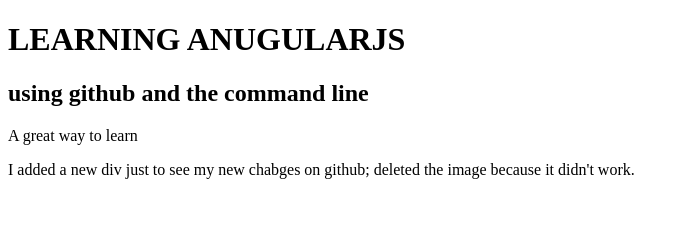
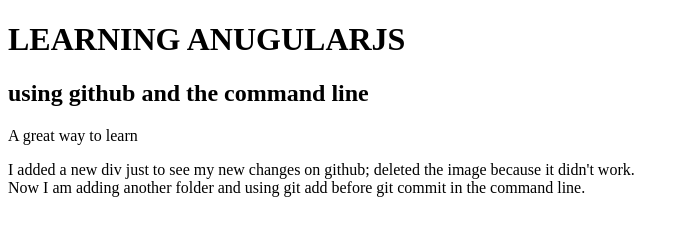
Before and after one commit to TGeorge514/angular-coursera, a plain HTML site: page index.html in a window 1280 px wide. Shown: the whole page, without its empty margins (0-689 px from the left). Drawn offline with Linux system fonts and the light colour scheme.

Commit message:
Modified 2.1
This time I tried the add command because the changes did not show on the github pages

```diff
--- a/index.html
+++ b/index.html
@@ -12,7 +12,9 @@
 
     <p>A great way to learn</p>
 
-    <div>I added a new div just to see my new chabges on github; deleted the image because it didn't work.</div>
+    <div>I added a new div just to see my new changes on github; deleted the image because it didn't work.</div>
+
+    <div>Now I am adding another folder and using git add before git commit in the command line.</div>
 
 </body>
 </html>
```
